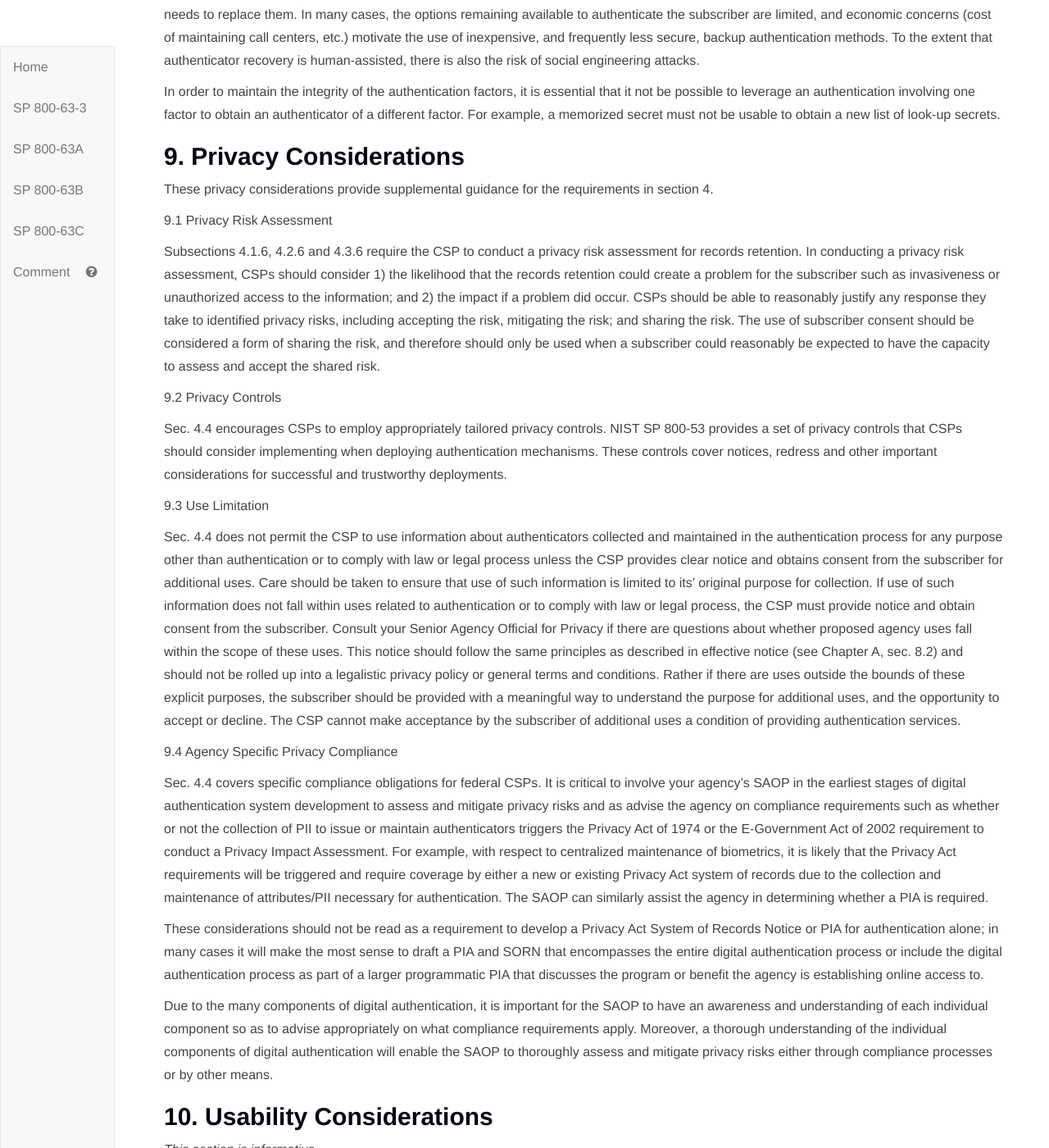
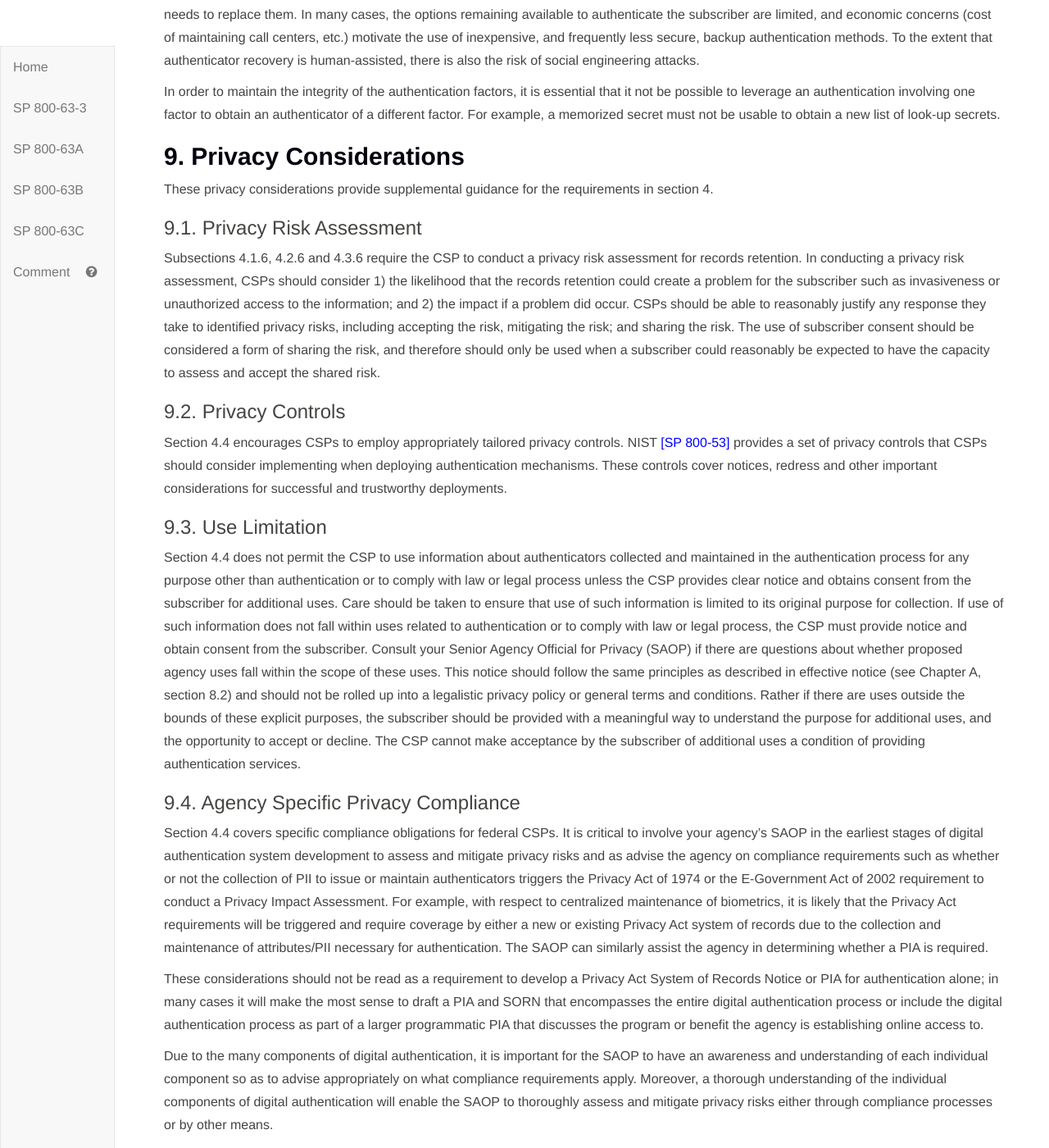
Before and after one commit to usnistgov/800-63-3, a Jekyll site: the page built from sp800-63b.md, in a window 1280 px wide and 1400 px high, scrolled down 43914 px. Shown: the whole window at 82% size. Built offline with Jekyll 4.4.1, drawn with Linux system fonts in a browser that asks for light colours.

Commit message:
Section header style and other copy edits in Section 9

```diff
--- a/sp800-63b/sec9_privacy.md
+++ b/sp800-63b/sec9_privacy.md
@@ -4,21 +4,21 @@
 
 These privacy considerations provide supplemental guidance for the requirements in section 4.
 
-9.1 Privacy Risk Assessment
+### 9.1. Privacy Risk Assessment
 
 Subsections 4.1.6, 4.2.6 and 4.3.6 require the CSP to conduct a privacy risk assessment for records retention. In conducting a privacy risk assessment, CSPs should consider 1) the likelihood that the records retention could create a problem for the subscriber such as invasiveness or unauthorized access to the information; and 2) the impact if a problem did occur. CSPs should be able to reasonably justify any response they take to identified privacy risks, including accepting the risk, mitigating the risk; and sharing the risk. The use of subscriber consent should be considered a form of sharing the risk, and therefore should only be used when a subscriber could reasonably be expected to have the capacity to assess and accept the shared risk.
 
-9.2 Privacy Controls
+### 9.2. Privacy Controls
 
-Sec. 4.4 encourages CSPs to employ appropriately tailored privacy controls. NIST SP 800-53 provides a set of privacy controls that CSPs should consider implementing when deploying authentication mechanisms. These controls cover notices, redress and other important considerations for successful and trustworthy deployments.
+Section 4.4 encourages CSPs to employ appropriately tailored privacy controls. NIST [[SP 800-53]](#sp800-53) provides a set of privacy controls that CSPs should consider implementing when deploying authentication mechanisms. These controls cover notices, redress and other important considerations for successful and trustworthy deployments.
 
-9.3 Use Limitation
+### 9.3. Use Limitation
 
-Sec. 4.4 does not permit the CSP to use information about authenticators collected and maintained in the authentication process for any purpose other than authentication or to comply with law or legal process unless the CSP provides clear notice and obtains consent from the subscriber for additional uses. Care should be taken to ensure that use of such information is limited to its’ original purpose for collection. If use of such information does not fall within uses related to authentication or to comply with law or legal process, the CSP must provide notice and obtain consent from the subscriber. Consult your Senior Agency Official for Privacy if there are questions about whether proposed agency uses fall within the scope of these uses. This notice should follow the same principles as described in effective notice (see Chapter A, sec. 8.2) and should not be rolled up into a legalistic privacy policy or general terms and conditions. Rather if there are uses outside the bounds of these explicit purposes, the subscriber should be provided with a meaningful way to understand the purpose for additional uses, and the opportunity to accept or decline. The CSP cannot make acceptance by the subscriber of additional uses a condition of providing authentication services.
+Section 4.4 does not permit the CSP to use information about authenticators collected and maintained in the authentication process for any purpose other than authentication or to comply with law or legal process unless the CSP provides clear notice and obtains consent from the subscriber for additional uses. Care should be taken to ensure that use of such information is limited to its original purpose for collection. If use of such information does not fall within uses related to authentication or to comply with law or legal process, the CSP must provide notice and obtain consent from the subscriber. Consult your Senior Agency Official for Privacy (SAOP) if there are questions about whether proposed agency uses fall within the scope of these uses. This notice should follow the same principles as described in effective notice (see Chapter A, section 8.2) and should not be rolled up into a legalistic privacy policy or general terms and conditions. Rather if there are uses outside the bounds of these explicit purposes, the subscriber should be provided with a meaningful way to understand the purpose for additional uses, and the opportunity to accept or decline. The CSP cannot make acceptance by the subscriber of additional uses a condition of providing authentication services.
 
-9.4 Agency Specific Privacy Compliance
+### 9.4. Agency Specific Privacy Compliance
 
-Sec. 4.4 covers specific compliance obligations for federal CSPs. It is critical to involve your agency’s SAOP in the earliest stages of digital authentication system development to assess and mitigate privacy risks and as advise the agency on compliance requirements such as whether or not the collection of PII to issue or maintain authenticators triggers the Privacy Act of 1974 or the E-Government Act of 2002 requirement to conduct a Privacy Impact Assessment. For example, with respect to centralized maintenance of biometrics, it is likely that the Privacy Act requirements will be triggered and require coverage by either a new or existing Privacy Act system of records due to the collection and maintenance of attributes/PII necessary for authentication. The SAOP can similarly assist the agency in determining whether a PIA is required.
+Section 4.4 covers specific compliance obligations for federal CSPs. It is critical to involve your agency’s SAOP in the earliest stages of digital authentication system development to assess and mitigate privacy risks and as advise the agency on compliance requirements such as whether or not the collection of PII to issue or maintain authenticators triggers the Privacy Act of 1974 or the E-Government Act of 2002 requirement to conduct a Privacy Impact Assessment. For example, with respect to centralized maintenance of biometrics, it is likely that the Privacy Act requirements will be triggered and require coverage by either a new or existing Privacy Act system of records due to the collection and maintenance of attributes/PII necessary for authentication. The SAOP can similarly assist the agency in determining whether a PIA is required.
 
 These considerations should not be read as a requirement to develop a Privacy Act System of Records Notice or PIA for authentication alone; in many cases it will make the most sense to draft a PIA and SORN that encompasses the entire digital authentication process or include the digital authentication process as part of a larger programmatic PIA that discusses the program or benefit the agency is establishing online access to.
 
```
